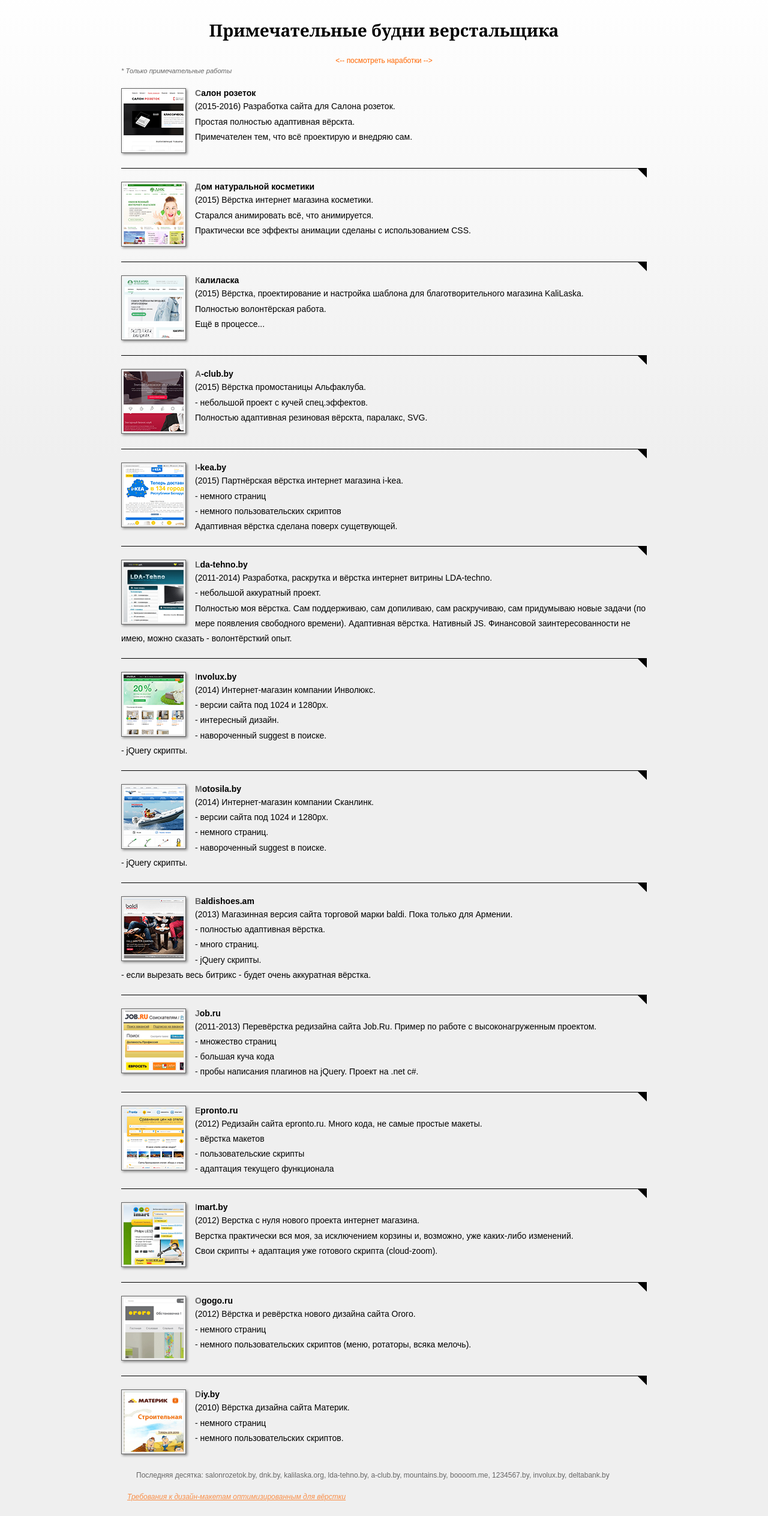
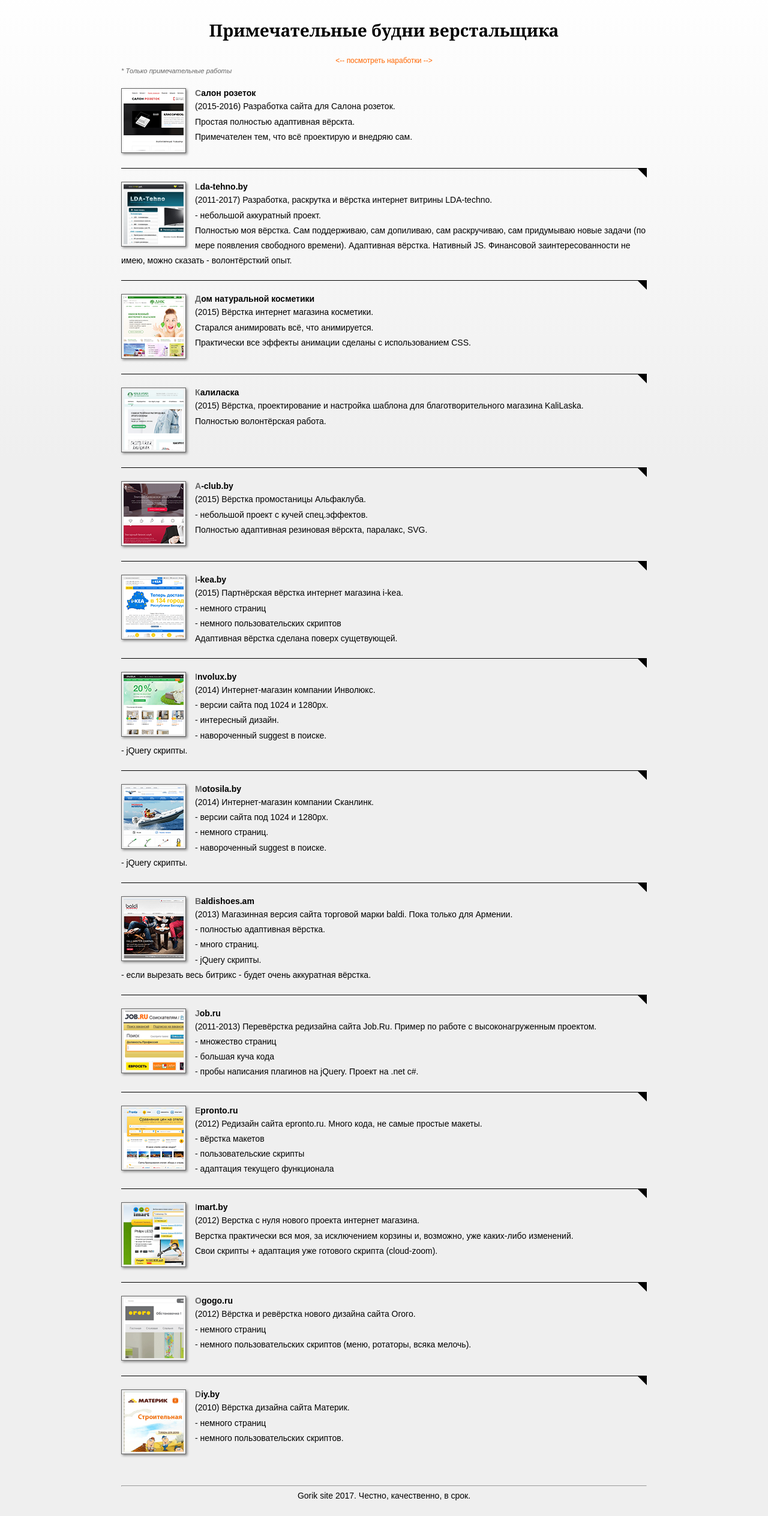
Before and after one commit to EPodgaiski/gorelite.github.io, a plain HTML site: page index.html in a window 1280 px wide. Shown: the part 33-2560 px from the top of the page at 60% size. Drawn offline with Linux system fonts and the light colour scheme.

Commit message:
Up To Date

```diff
--- a/index.html
+++ b/index.html
@@ -32,6 +32,13 @@
           <p>(2015-2016) Разработка сайта для Салона розеток.<br>Простая полностью адаптивная вёрскта.<br>Примечателен тем, что всё проектирую и внедряю сам.</p>
       </li>
       <li>
+        <a href="http://www.lda-tehno.by" target="_blank"><img src="images/lda.png" alt="" width="100" height="100" title="2011-2017"></a>
+          <div class="title">
+            <a href="http://www.lda-tehno.by" target="_blank">lda-tehno.by</a>
+          </div>
+          <p>(2011-2017) Разработка, раскрутка и вёрстка интернет витрины LDA-techno.<br> - небольшой аккуратный проект. <br>Полностью моя вёрстка. Сам поддерживаю, сам допиливаю, сам раскручиваю, сам придумываю новые задачи (по мере появления свободного времени). Адаптивная вёрстка. Нативный JS. Финансовой заинтересованности не имею, можно сказать - волонтёрсткий опыт.</p>
+      </li>
+      <li>
         <a href="http://dnk.by/" rel="nofollow" target="_blank"><img src="images/dnk.png" width="100" height="100" alt="" title="2015"></a>
           <div class="title">
             <a href="http://dnk.by/" rel="nofollow" target="_blank">Дом натуральной косметики</a>
@@ -43,7 +50,7 @@
           <div class="title">
             <a href="http://kalilaska.org/" target="_blank">Калиласка</a>
           </div>
-          <p>(2015) Вёрстка, проектирование и настройка шаблона для благотворительного магазина KaliLaska.<br>Полностью волонтёрская работа.<br>Ещё в процессе...</p>
+          <p>(2015) Вёрстка, проектирование и настройка шаблона для благотворительного магазина KaliLaska.<br>Полностью волонтёрская работа.</p>
       </li>
       <li>
         <a href="http://a-club.by/" target="_blank"><img src="images/aclub.png" alt="" width="100" height="100" title="2015"></a>
@@ -58,13 +65,6 @@
             <a href="http://www.i-kea.by/" target="_blank">i-kea.by</a>
           </div>
           <p>(2015) Партнёрская вёрстка интернет магазина i-kea.<br> - немного страниц<br> - немного пользовательских скриптов<br> Адаптивная вёрстка сделана поверх сущетвующей.</p>
-      </li>
-      <li>
-        <a href="http://www.lda-tehno.by" target="_blank"><img src="images/lda.png" alt="" width="100" height="100" title="2011-2014"></a>
-          <div class="title">
-            <a href="http://www.lda-tehno.by" target="_blank">lda-tehno.by</a>
-          </div>
-          <p>(2011-2014) Разработка, раскрутка и вёрстка интернет витрины LDA-techno.<br> - небольшой аккуратный проект. <br>Полностью моя вёрстка. Сам поддерживаю, сам допиливаю, сам раскручиваю, сам придумываю новые задачи (по мере появления свободного времени). Адаптивная вёрстка. Нативный JS. Финансовой заинтересованности не имею, можно сказать - волонтёрсткий опыт.</p>
       </li>
       <li>
         <a href="http://involux.by/" rel="nofollow" target="_blank"><img src="images/invlx.png" alt="" width="100" height="100" title="2014"></a>
@@ -131,15 +131,11 @@
       </li>
     </ul>
 
-    <article>
-      <p class="small last_list">Последняя десятка: <span>salonrozetok.by</span>, <span>dnk.by</span>, <span>kalilaska.org</span>, <span>lda-tehno.by</span>, <span>a-club.by</span>, <span>mountains.by</span>, <span>boooom.me</span>, <span>1234567.by</span>, <span>involux.by</span>, <span>deltabank.by</span>
-      <p class="note"><a href="http://gorik.name/guide.html">Требования к дизайн-макетам оптимизированным для вёрстки</a>
-    </article>
   </section>
 
   <footer>
     <hr>
-    <p>Gorik site 2015. Честно, качественно, в срок.
+    <p>Gorik site 2017. Честно, качественно, в срок.
   </footer>
 
   <script>
```
